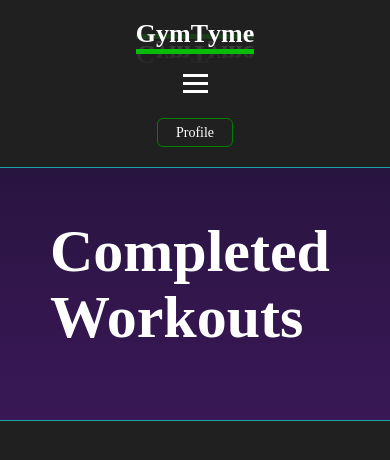
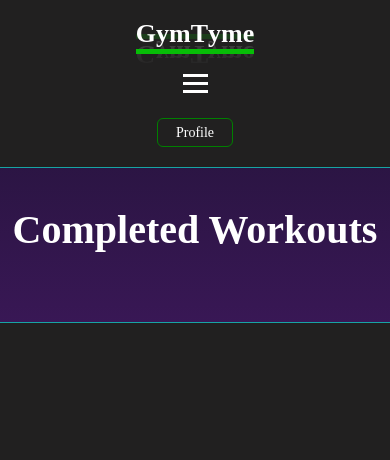
Before and after one commit to Satokii/gymtyme, a React (Vite) app: page /completed-workouts in a window 390 px wide. Shown: the top 460 px of the page. Built offline with nearby package versions, Linux system fonts and the light colour scheme; a web font is replaced by a local one.

Commit message:
style: add media queries to completed workout page for smaller screens

```diff
--- a/src/styles/completed-workouts.css
+++ b/src/styles/completed-workouts.css
@@ -1,11 +1,13 @@
 .completed-workouts--container {
     justify-items: center;
+    text-align: center;
     padding: 50px;
     color: white;
 }
 
 .completed-workouts--header {
     font-size: 60px;
+    margin-bottom: 10px;
     opacity: 0;
     animation: 1s ease 0.2s forwards fade-in;
 }
@@ -14,3 +16,33 @@
     opacity: 0;
     animation: 1s ease 0.4s forwards fade-in;
 }
+
+@media screen and (max-width: 768px) {
+    .completed-workouts--container {
+        padding: 40px 20px;
+    }
+}
+
+@media screen and (max-width: 426px) {
+    .completed-workouts--container  {
+        padding: 40px 10px;
+    }
+    .completed-workouts--header {
+        font-size: 40px;
+    }
+}
+
+@media screen and (max-width: 376px) {
+    .completed-workouts--container  {
+        padding: 30px 10px;
+    }
+    .completed-workouts--header {
+        font-size: 30px;
+    }
+}
+
+@media screen and (max-width: 330px) {
+    .completed-workouts--header {
+        font-size: 26px;
+    }
+}
```
